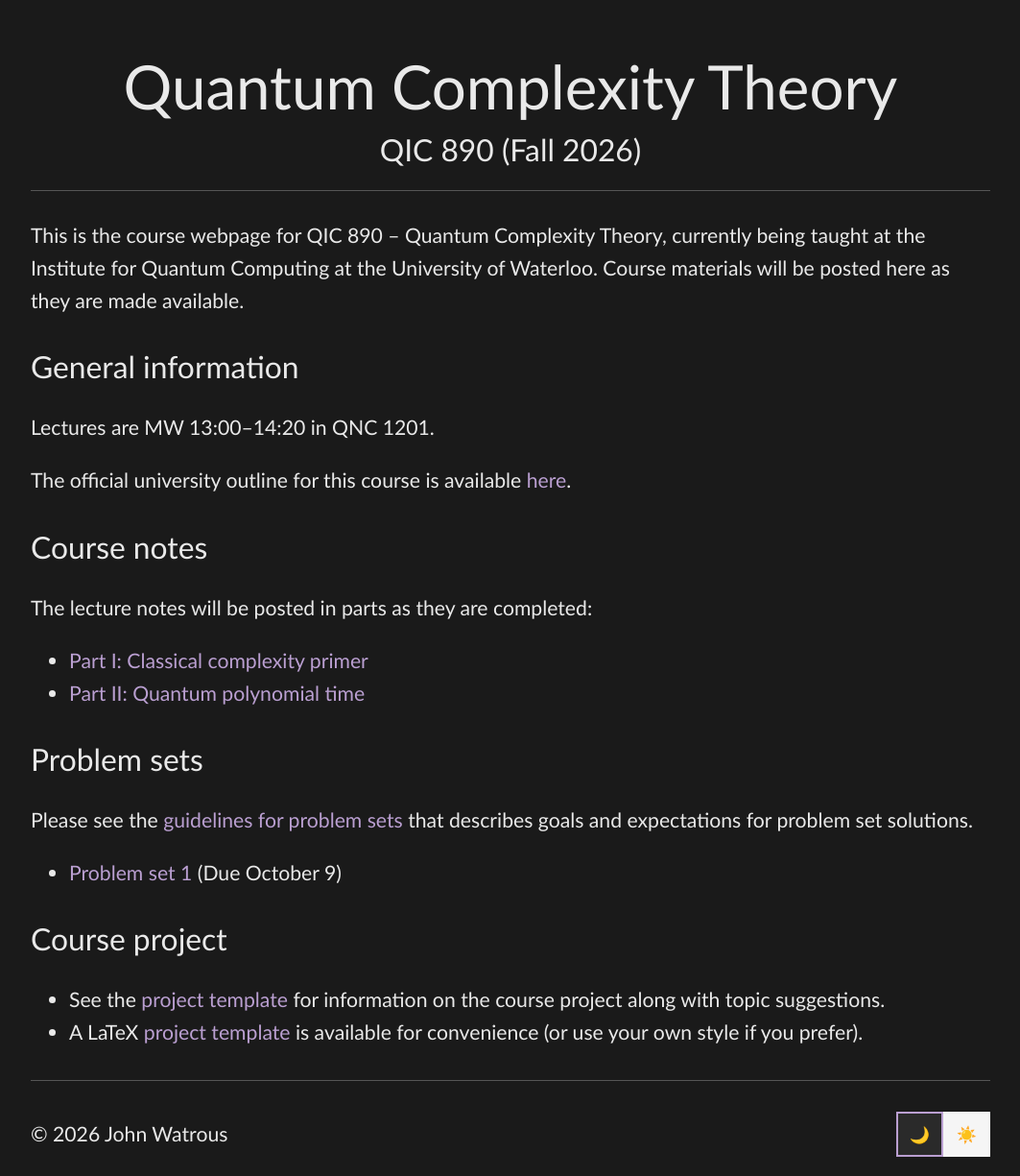
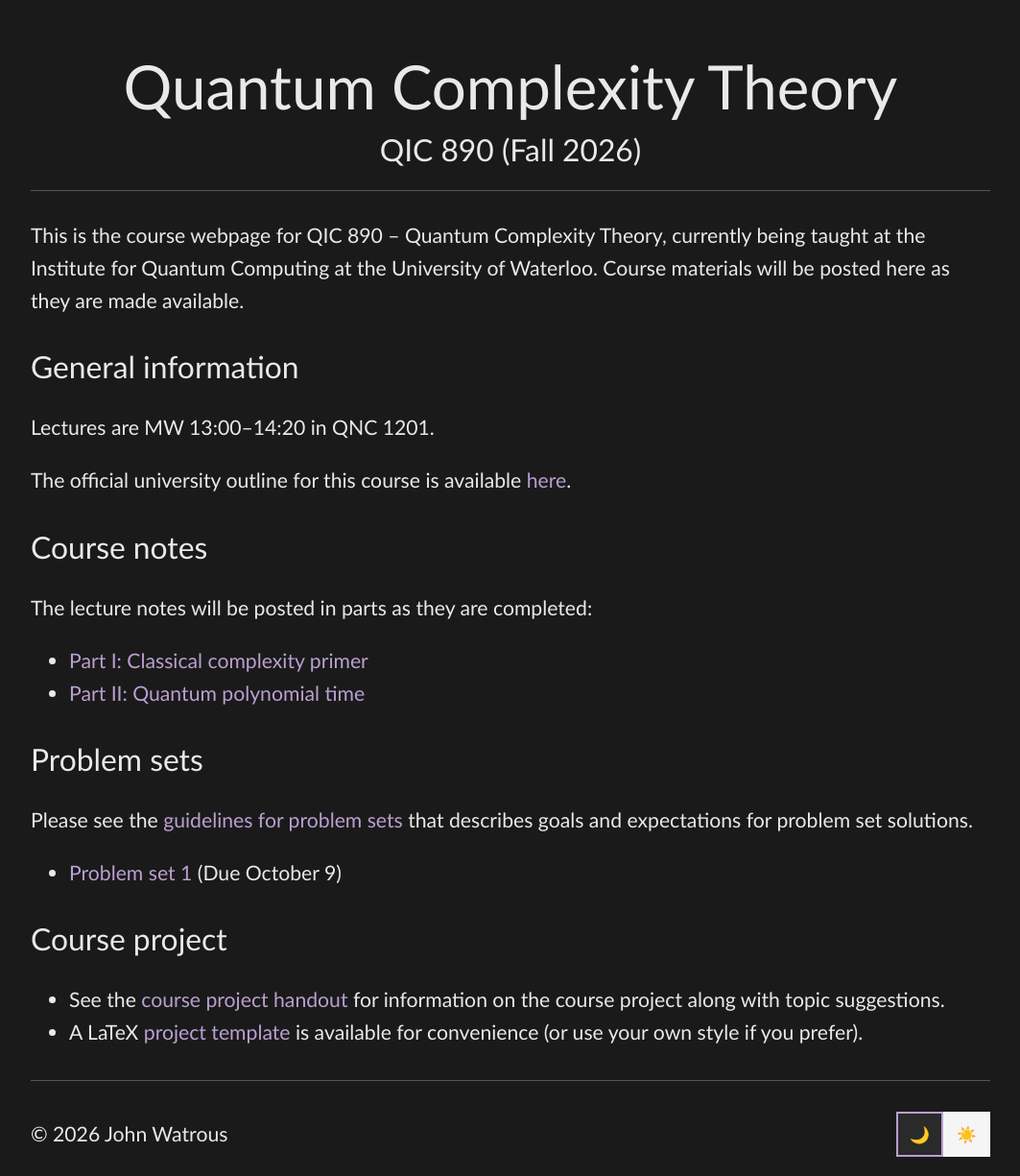
Before and after one commit to jhwatrous/jhwatrous.github.io, a Jekyll site: the page built from quantum-complexity.md, in a window 1280 px wide. Shown: the whole page at 96% size, without its empty margins (108-1171 px from the left). Built offline with Jekyll 4.4.1, drawn with Linux system fonts in a browser that asks for light colours.

Commit message:
Posted QCT project handout and template.

```diff
--- a/quantum-complexity.md
+++ b/quantum-complexity.md
@@ -28,5 +28,5 @@
 
 ## Course project
 
-- See the [project template]({{ '/QCT-project-template.tex' | relative_url }}){: download="QCT-project-template.tex"} for information on the course project along with topic suggestions.
-- A LaTeX [project template]({{ '/QCT-project-template.tex' | relative_url }}) is available for convenience (or use your own style if you prefer).
+- See the [course project handout]({{ '/QCT-project.pdf' | relative_url }}) for information on the course project along with topic suggestions.
+- A LaTeX [project template]({{ '/QCT-project-template.tex' | relative_url }}){: download="QCT-project-template.tex"} is available for convenience (or use your own style if you prefer).
```
